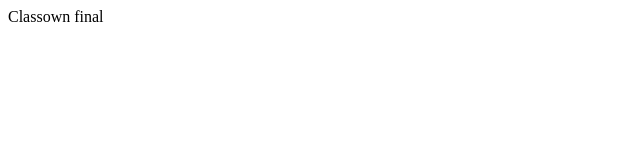
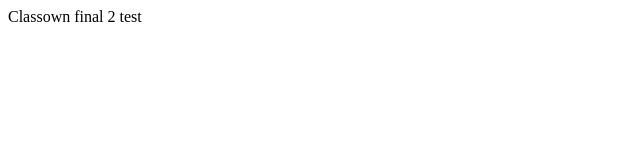
Before and after one commit to classown1/frontend, a React (Create React App) app: page / in a window 1280 px wide. Shown: the top 160 px of the page, without its empty margins (0-640 px from the left). Built offline with nearby package versions, Linux system fonts and the light colour scheme.

Commit message:
final check

```diff
--- a/src/App.js
+++ b/src/App.js
@@ -1,5 +1,5 @@
 function App() {
-  return <div className="App">Classown final</div>;
+  return <div className="App">Classown final 2 test</div>;
 }
 
 export default App;
```
